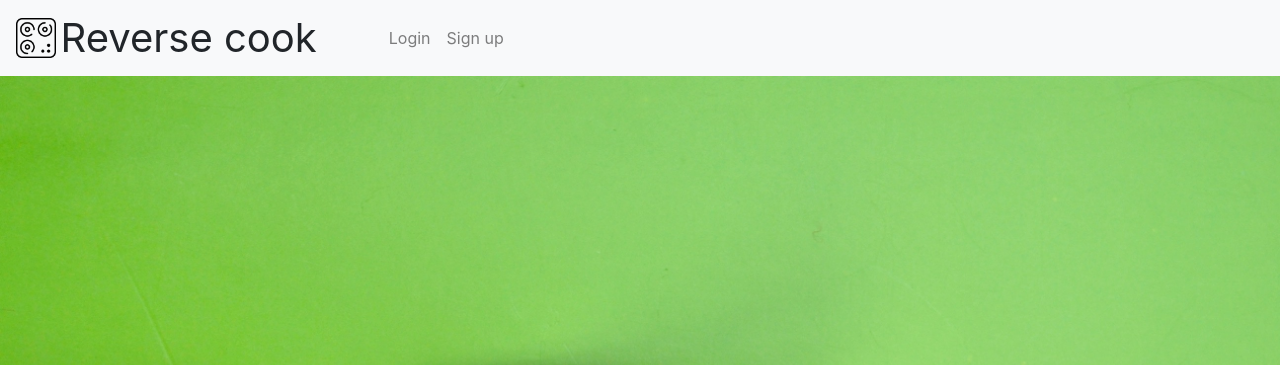
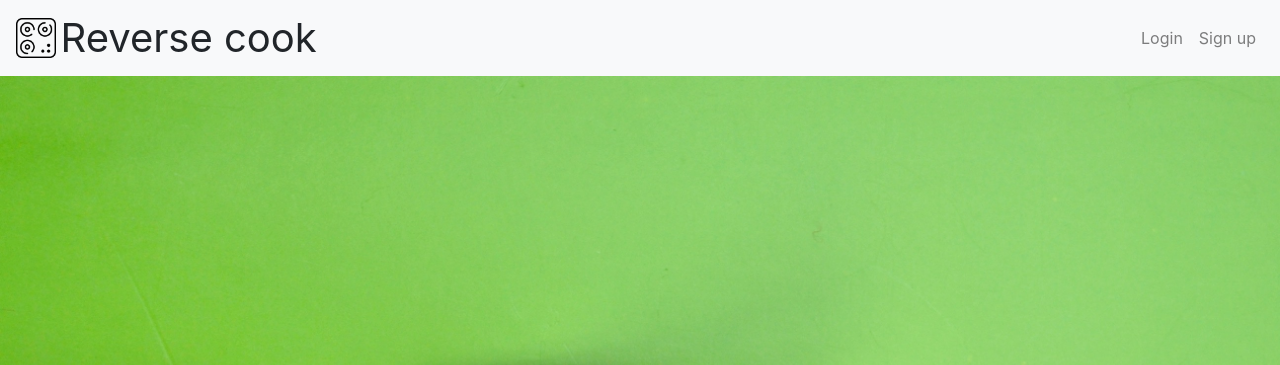
Before and after one commit to scogra17/CookbookApp, a Flask app: page / in a window 1280 px wide. Shown: the top 365 px of the page. Run offline with Flask 2, Linux system fonts and the light colour scheme; some libraries are stand-ins or nearby versions.

Commit message:
float navbar right

```diff
--- a/static/css/main.css
+++ b/static/css/main.css
@@ -37,3 +37,8 @@ body, html {
 	padding-top: 7%;
 	color: #FFFFFF;
 }
+
+
+.navbar-right {
+	margin-left:auto !important;
+}
--- a/templates/index.html
+++ b/templates/index.html
@@ -1,5 +1,5 @@
 {% extends 'base.html' %}
 
 {% block content %}
-	<div class="background-picture"></div>
+	<div class="background-picture">
 {% endblock content %}
--- a/templates/snippets/home_title.html
+++ b/templates/snippets/home_title.html
@@ -8,7 +8,7 @@
   </button>
 
   <div class="collapse navbar-collapse" id="navbarSupportedContent">
-    <ul id="expanded-options" class="nav navbar-nav">
+    <ul id="expanded-options" class="nav navbar-nav navbar-right">
 
       {% if current_user.is_authenticated %}
       <li class="nav-item">
```
Also changed, not shown: README.md.
